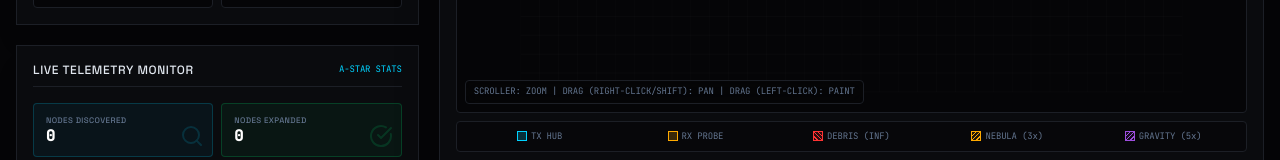
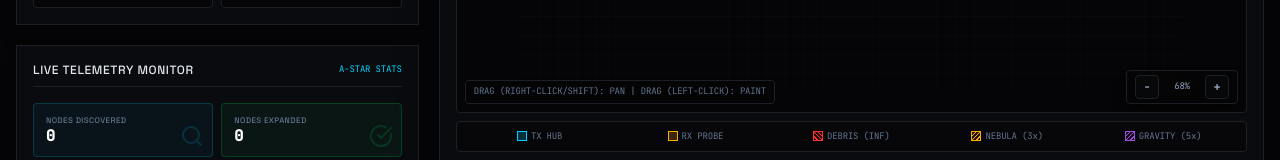
Before and after one commit to NebulaVoltage/Space-Mission-Control-, a React (Vite) app: page / in a window 1280 px wide. Shown: the part 620-780 px from the top of the page. Built offline with nearby package versions, Linux system fonts and the light colour scheme.

Commit message:
chore: add zoom control state, floating buttons, and disable scroll zoom in GridCanvas

```diff
--- a/src/components/grid/GridCanvas.jsx
+++ b/src/components/grid/GridCanvas.jsx
@@ -24,6 +24,7 @@ export default function GridCanvas({
   const [hoveredCell, setHoveredCell] = useState(null);
   const [isPanning, setIsPanning] = useState(false);
   const [isDrawing, setIsDrawing] = useState(false);
+  const [currentZoom, setCurrentZoom] = useState(1);
 
   // Keep a ref of mouse positions for hit testing
   const mouseRef = useRef({ x: 0, y: 0 });
@@ -72,6 +73,7 @@ export default function GridCanvas({
 
     // Initialize/Reset camera fits
     camera.fitToScreen(worldWidth, worldHeight, width, height);
+    setCurrentZoom(camera.zoom);
     drawAll();
   }, [worldWidth, worldHeight]);
 
@@ -406,13 +408,6 @@ export default function GridCanvas({
     }
   };
 
-  const handleWheel = (e) => {
-    const camera = cameraRef.current;
-    if (!camera) return;
-    camera.handleWheel(e);
-    drawAll();
-  };
-
   // Prevent context menu to allow panning with right click
   const handleContextMenu = (e) => {
     e.preventDefault();
@@ -429,7 +424,6 @@ export default function GridCanvas({
       onMouseMove={handleMouseMove}
       onMouseUp={handleMouseUp}
       onMouseLeave={handleMouseUp}
-      onWheel={handleWheel}
       onContextMenu={handleContextMenu}
     >
       <canvas
@@ -444,7 +438,50 @@ export default function GridCanvas({
       />
       {/* UI controls inside scanner viewport */}
       <div className="absolute bottom-2 left-2 z-10 font-cyber-mono text-[9px] text-slate-500 bg-cyber-black/80 px-2 py-1 border border-cyber-gray-light rounded backdrop-blur select-none pointer-events-none">
-        SCROLLER: ZOOM | DRAG (RIGHT-CLICK/SHIFT): PAN | DRAG (LEFT-CLICK): PAINT
+        DRAG (RIGHT-CLICK/SHIFT): PAN | DRAG (LEFT-CLICK): PAINT
+      </div>
+
+      {/* Floating Zoom Controls */}
+      <div
+        className="absolute bottom-2 right-2 z-10 flex items-center gap-1.5 bg-cyber-black/80 px-2 py-1 border border-cyber-gray-light rounded backdrop-blur select-none shadow-lg shadow-black/40"
+        onMouseDown={(e) => e.stopPropagation()}
+        onMouseMove={(e) => e.stopPropagation()}
+        onMouseUp={(e) => e.stopPropagation()}
+        onClick={(e) => e.stopPropagation()}
+      >
+        <button
+          onClick={() => {
+            if (cameraRef.current) {
+              cameraRef.current.zoomToCenter(false, (z) => {
+                setCurrentZoom(z);
+                drawAll();
+              });
+            }
+          }}
+          disabled={currentZoom <= 0.301}
+          className="w-6 h-6 flex items-center justify-center font-cyber-mono font-bold text-xs rounded border border-cyber-gray-light bg-cyber-gray-dark/50 text-slate-400 hover:text-neon-cyan hover:border-neon-cyan hover:bg-neon-cyan/10 hover:shadow-[0_0_8px_rgba(0,210,255,0.25)] active:scale-95 disabled:opacity-20 disabled:pointer-events-none focus:outline-none focus:ring-1 focus:ring-neon-cyan transition-all cursor-pointer"
+          title="Zoom Out"
+        >
+          −
+        </button>
+        <span className="font-cyber-mono text-[9px] text-slate-400 min-w-[34px] text-center">
+          {Math.round(currentZoom * 100)}%
+        </span>
+        <button
+          onClick={() => {
+            if (cameraRef.current) {
+              cameraRef.current.zoomToCenter(true, (z) => {
+                setCurrentZoom(z);
+                drawAll();
+              });
+            }
+          }}
+          disabled={currentZoom >= 4.99}
+          className="w-6 h-6 flex items-center justify-center font-cyber-mono font-bold text-xs rounded border border-cyber-gray-light bg-cyber-gray-dark/50 text-slate-400 hover:text-neon-cyan hover:border-neon-cyan hover:bg-neon-cyan/10 hover:shadow-[0_0_8px_rgba(0,210,255,0.25)] active:scale-95 disabled:opacity-20 disabled:pointer-events-none focus:outline-none focus:ring-1 focus:ring-neon-cyan transition-all cursor-pointer"
+          title="Zoom In"
+        >
+          +
+        </button>
       </div>
     </div>
   );
```
